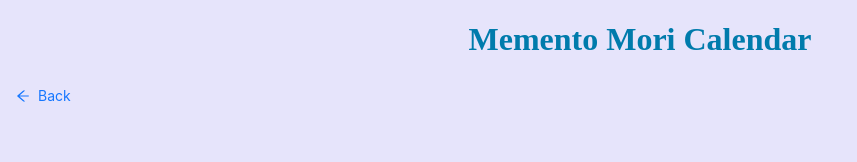
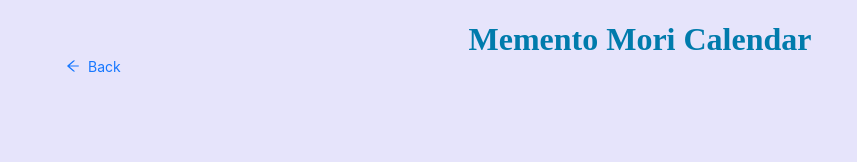
Before and after one commit to chessmadridista/memento-mori, a React (Create React App) app in the folder app/: page /calendar in a window 1280 px wide. Shown: the top 162 px of the page, without its empty margins (0-857 px from the left). Built offline with nearby package versions, Linux system fonts and the light colour scheme.

Commit message:
Improve the placement of back button in calendar.

```diff
--- a/app/src/App.module.scss
+++ b/app/src/App.module.scss
@@ -39,6 +39,7 @@
 
 .heading {
   font-family: cursive;
+  // font-size: 16px;
   text-align: center;
   color: #007bac;
 }
--- a/app/src/components/calendar/Calendar.js
+++ b/app/src/components/calendar/Calendar.js
@@ -24,7 +24,7 @@ function Calendar() {
 
     return (
         <>
-            <Button type="link" icon={ <ArrowLeftOutlined /> } onClick={ backToHome }>Back</Button>
+            <Button className={ styles.btn__back } type="link" icon={ <ArrowLeftOutlined /> } onClick={ backToHome }>Back</Button>
             <div className={ styles.calendar }>
                 { years }
             </div>
--- a/app/src/components/calendar/Calendar.module.css
+++ b/app/src/components/calendar/Calendar.module.css
@@ -2,3 +2,11 @@
     margin: 50px 0;
     text-align: center;
 }
+
+@media (min-width: 768px) {
+    .btn__back {
+        position: absolute;
+        top: 50px;
+        left: 50px;
+    }
+}
```
